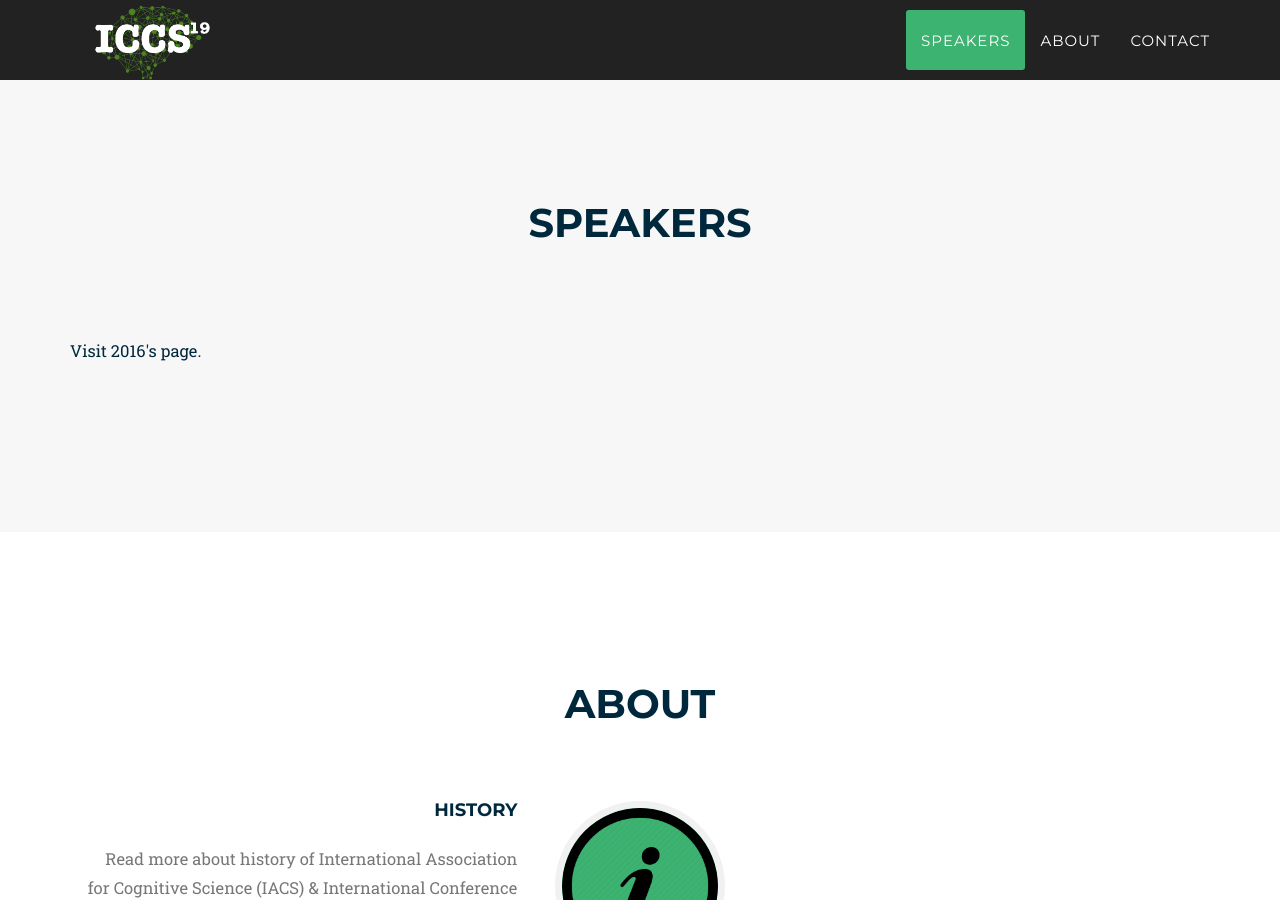
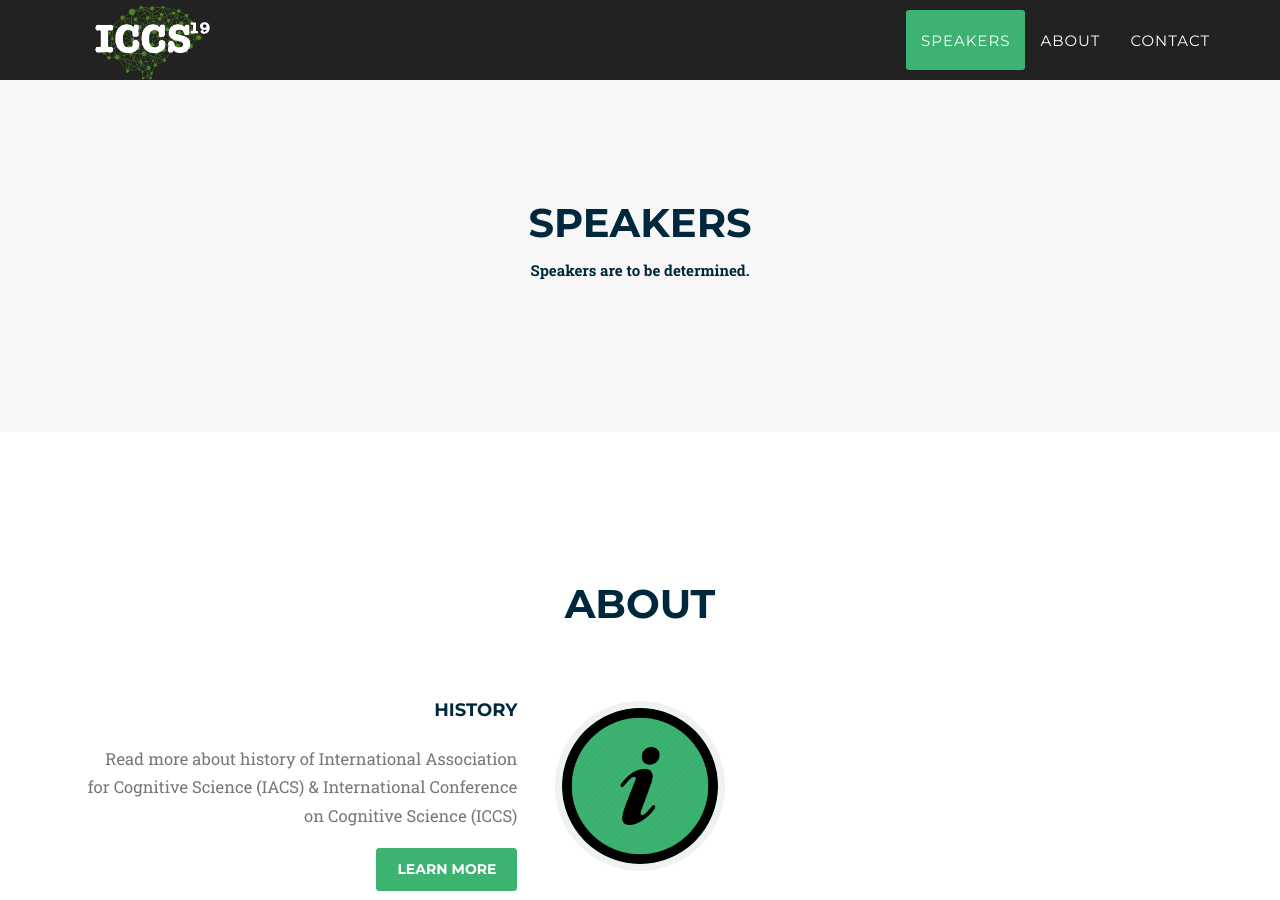
Before and after one commit to iccs2019/iccs2019.github.io, a Jekyll site: the page built from index.html, in a window 1280 px wide and 900 px high, scrolled down 1630 px. Built offline with Jekyll 4.4.1, drawn with Linux system fonts in a browser that asks for light colours; some web fonts are replaced; some of the changed text lies outside the part shown.

Commit message:
add to be determined to Speakers & Sponsors

```diff
--- a/_includes/2017_data/speakers.html
+++ b/_includes/2017_data/speakers.html
@@ -4,27 +4,9 @@
             <div class="row">
                 <div class="col-lg-12 text-center">
                     <h2 class="section-heading">Speakers</h2>
-                    <h3 class="section-subheading text-muted"></h3>
                 </div>
             </div>
-            <div class="row">
-            {% for post in site.data.twenty_17.speakers %}
-                <div class="col-md-4 col-sm-6 speakers-item">
-                    <a href="#{{ post.name }}" class="speakers-link" data-toggle="modal">
-                        <div class="speakers-hover">
-                            <div class="speakers-hover-content">
-                                <i class="fa fa-plus fa-3x"></i>
-                            </div>
-                        </div>
-                        <img src="../css/2017_style/img/speaker/{{ post.thumbnail }}" class="img-responsive img-centered" alt="">
-                    </a>
-                    <div class="speakers-caption">
-                        <h4>{{ post.title }}</h4>
-                        <p class="text-muted">{{ post.subtitle }}</p>
-                    </div>
-                </div>
-            {% endfor %}
+            <center><b>Speakers are to be determined.</b></center>
             </div>
-            <p>Visit 2016's page.</p>
         </div>
     </section>
--- a/_includes/2017_data/sponsors.html
+++ b/_includes/2017_data/sponsors.html
@@ -7,22 +7,7 @@
                     <h2 class="section-heading">Sponsors</h2>
                 </div>
             </div>
-            <div class="row">
-                <div class="col-md-4 col-sm-6">
-                    <a href="#" class="portfolio-link" data-toggle="modal">
-                        <img src="../css/2017_style/img/logos/TBD.jpg" class="img-responsive img-centered" alt="">
-                    </a>
-                </div>
-                <div class="col-md-4 col-sm-6">
-                    <a href="#" class="portfolio-link" data-toggle="modal">
-                        <img src="../css/2017_style/img/logos/TBD.jpg" class="img-responsive img-centered" alt="">
-                    </a>
-                </div>
-                <div class="col-md-4 col-sm-6">
-                    <a href="#" class="portfolio-link" data-toggle="modal">
-                        <img src="../css/2017_style/img/logos/TBD.jpg" class="img-responsive img-centered" alt="">
-                    </a>
-                </div>
+            <center><b>Sponsors are to be anounced.</b></center>
             </div>
         </div>
     </aside>
```
Also changed, not shown: 5 other files.
